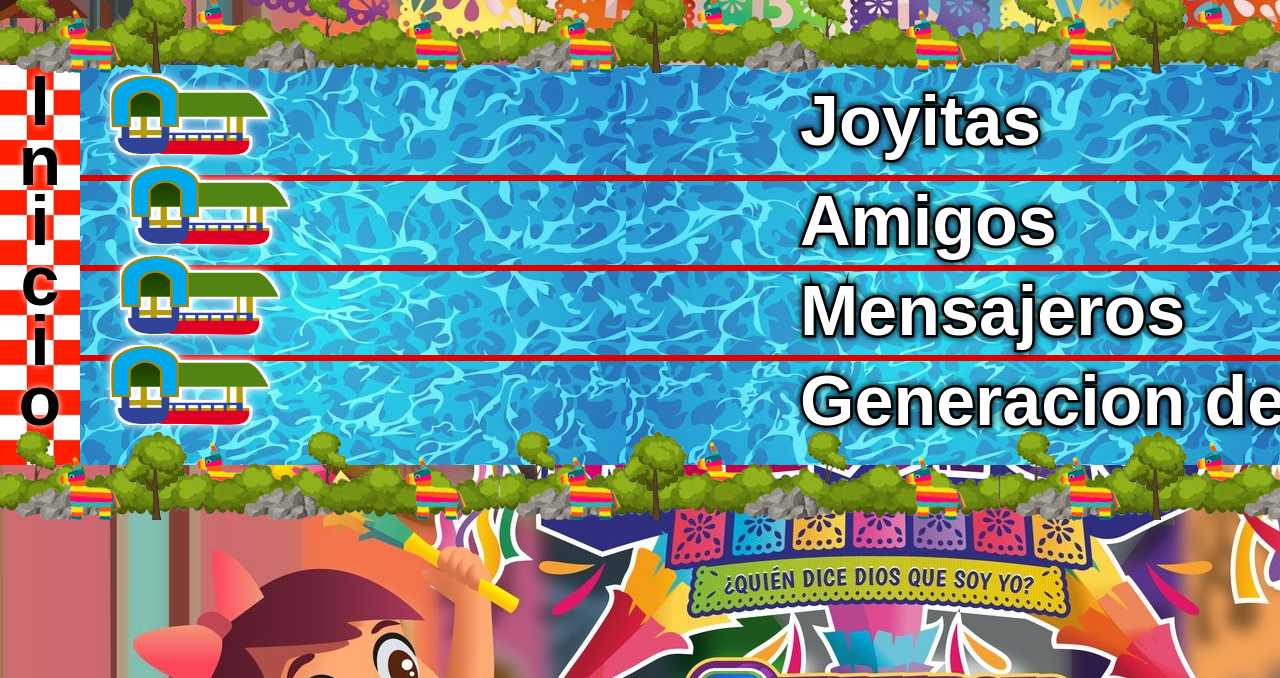
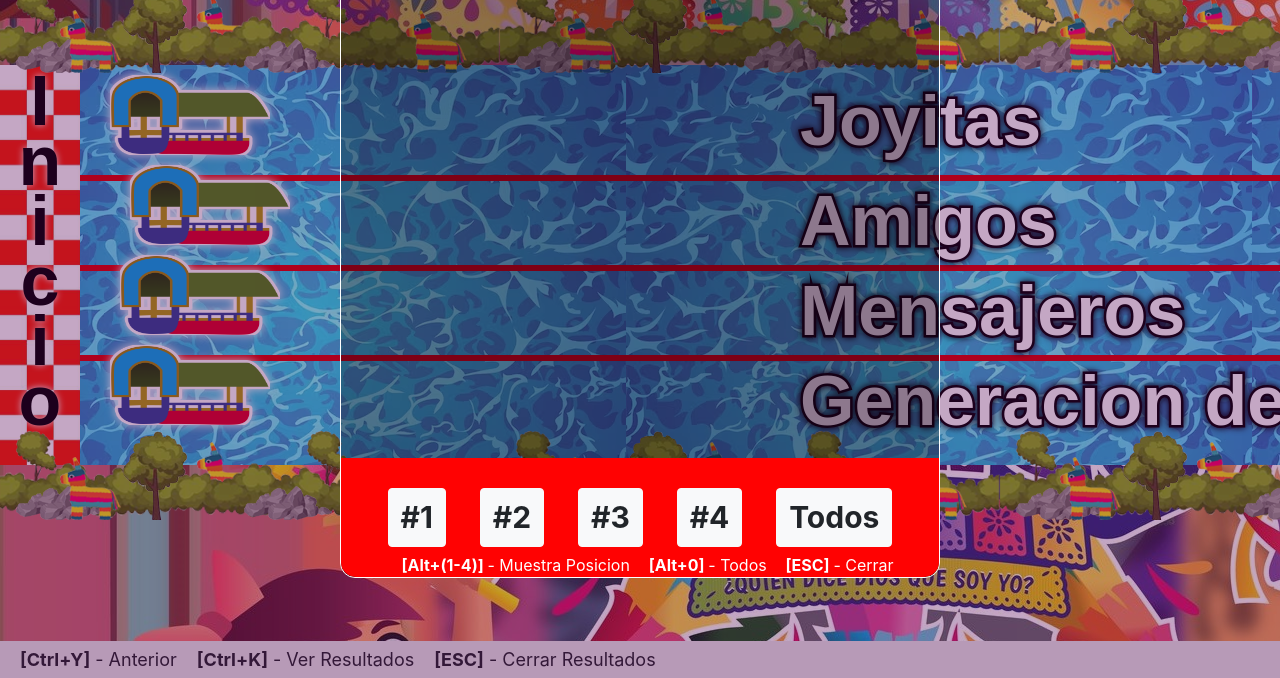
Before and after one commit to alejandro-jalf/JuegoDeOfrendas, a website: page index.html in a window 1280 px wide. Shown: the part 122-800 px from the top of the page. Drawn offline with nearby package versions, Linux system fonts and the light colour scheme.

Commit message:
Agrega barra con recordatorio de atajos

```diff
--- a/index.html
+++ b/index.html
@@ -65,8 +65,39 @@
                 <button class="btn-position btn btn-light" type="button" onclick="showPosition(3)">#3</button>
                 <button class="btn-position btn btn-light" type="button" onclick="showPosition(4)">#4</button>
                 <button class="btn-position btn btn-light" type="button" onclick="showPosition(-1)">Todos</button>
+
+                <div class="footer-results-atajos">
+                    <span class="item-atajo">
+                        <span class="comando">[Alt+(1-4)]</span>
+                        <span class="accion"> - Muestra Posicion</span>
+                    </span>
+                    <span class="item-atajo">
+                        <span class="comando">[Alt+0]</span>
+                        <span class="accion"> - Todos</span>
+                    </span>
+                    <span class="item-atajo">
+                        <span class="comando">[ESC]</span>
+                        <span class="accion"> - Cerrar</span>
+                    </span>
+                </div>
             </div>
+
         </div>
+    </div>
+
+    <div class="container-atajos">
+        <span class="item-atajo">
+            <span class="comando">[Ctrl+Y]</span>
+            <span class="accion"> - Anterior</span>
+        </span>
+        <span class="item-atajo">
+            <span class="comando">[Ctrl+K]</span>
+            <span class="accion"> - Ver Resultados</span>
+        </span>
+        <span class="item-atajo">
+            <span class="comando">[ESC]</span>
+            <span class="accion"> - Cerrar Resultados</span>
+        </span>
     </div>
 
     <script src="./scripts/chinampa.js"></script>
--- a/styles/index.css
+++ b/styles/index.css
@@ -20,7 +20,6 @@ h1 {
 }
 
 .btn-title {
-    cursor: pointer;
     position: fixed;
     top: 40px;
     transition: background 0.3s;
@@ -101,8 +100,8 @@ h1 {
 }
 
 .container-resultados {
-    visibility: hidden;
-    opacity: 0;
+    /* visibility: hidden;
+    opacity: 0; */
     position: fixed;
     top: 0px;
     left: 0px;
@@ -203,3 +202,34 @@ h1 {
     font-weight: bold;
     margin: 0px 15px;
 }
+
+.footer-results-atajos {
+    position: absolute;
+    left: 0px;
+    bottom: 0px;
+    width: 100%;
+    color: #fff;
+    border-radius: 0px 0px 10px 10px;
+}
+
+.container-atajos {
+    position: fixed;
+    left: 0px;
+    bottom: 0px;
+    width: 100%;
+    background: #ebebeb;
+    padding: 5px;
+    font-size: 18px;
+}
+
+.item-atajo {
+    margin-left: 15px;
+}
+
+.accion {
+    font-weight: normal;
+}
+
+.comando {
+    font-weight: bold;
+}
```
